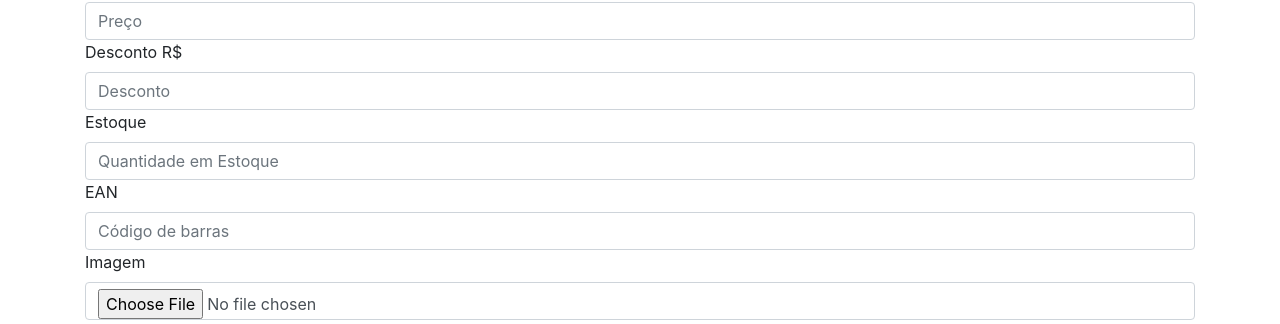
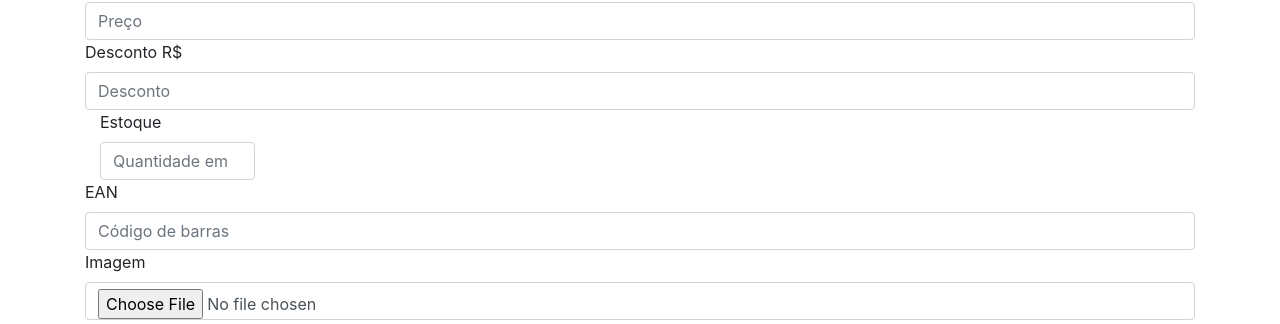
Before and after one commit to emerson-cs-santos/TSI-PI_2-2019, a PHP site: page /Produtos_digitar.php?ID=1 in a window 1280 px wide. Shown: the part 530-854 px from the top of the page. Run offline with PHP 8.4, Linux system fonts and the light colour scheme; the visitor is signed in with stand-in values (Sample User, id 1); data that the repository does not hold is empty.

Commit message:
Corrigindo tamanho das caixas

```diff
--- a/Produtos_digitar.php
+++ b/Produtos_digitar.php
@@ -102,7 +102,7 @@ if($imagem == '')
                                     <input value = "<?php echo $desconto; ?>" name='' type="number" min="1" max="999999.99" class="form-control" id="produtos_digitar_desconto" placeholder="Desconto" >
                                 </div>
 
-							   <div class='col-xs-2'>
+							   <div class='col-xs-2 col-lg-2'>
 									<label>Estoque</label>
 									<input value = "<?php echo $estoque; ?>" name='' type="number" min="1" max="999999" class="form-control" id="produtos_digitar_estoque" placeholder="Quantidade em Estoque" >
 								</div>
```
Also changed, not shown: css/Login.css (+3 -6 lines), css/carrossel.css (deleted).
